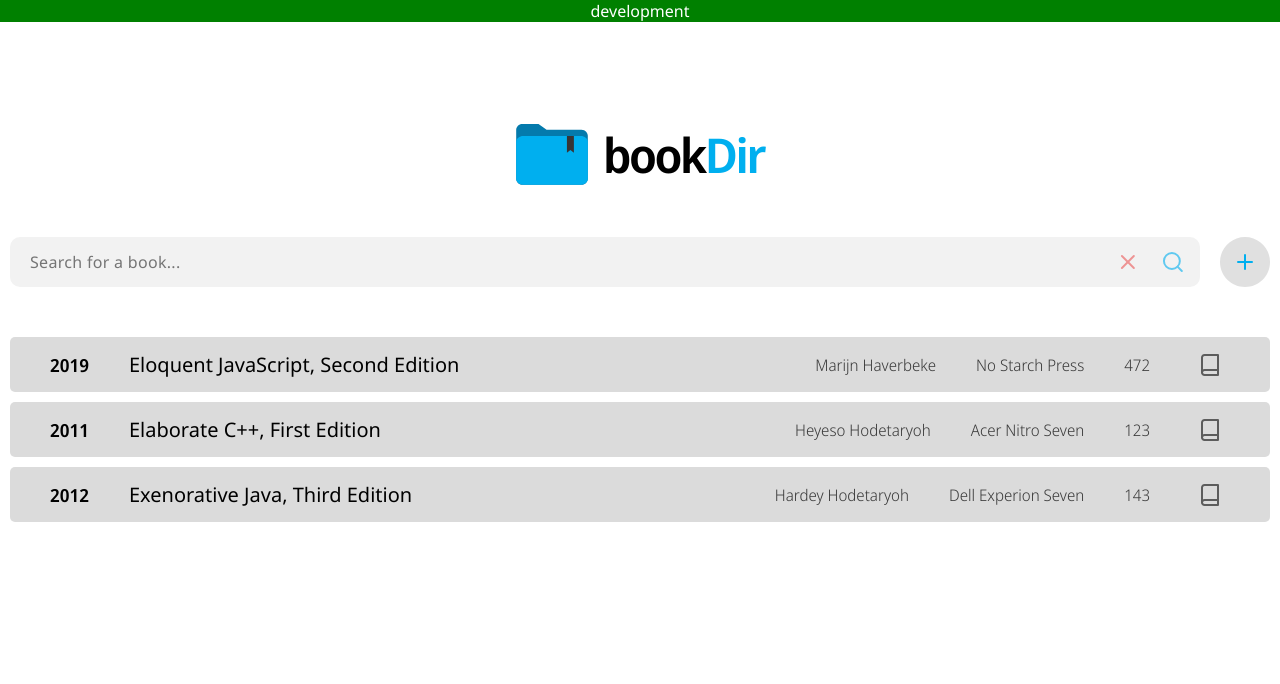
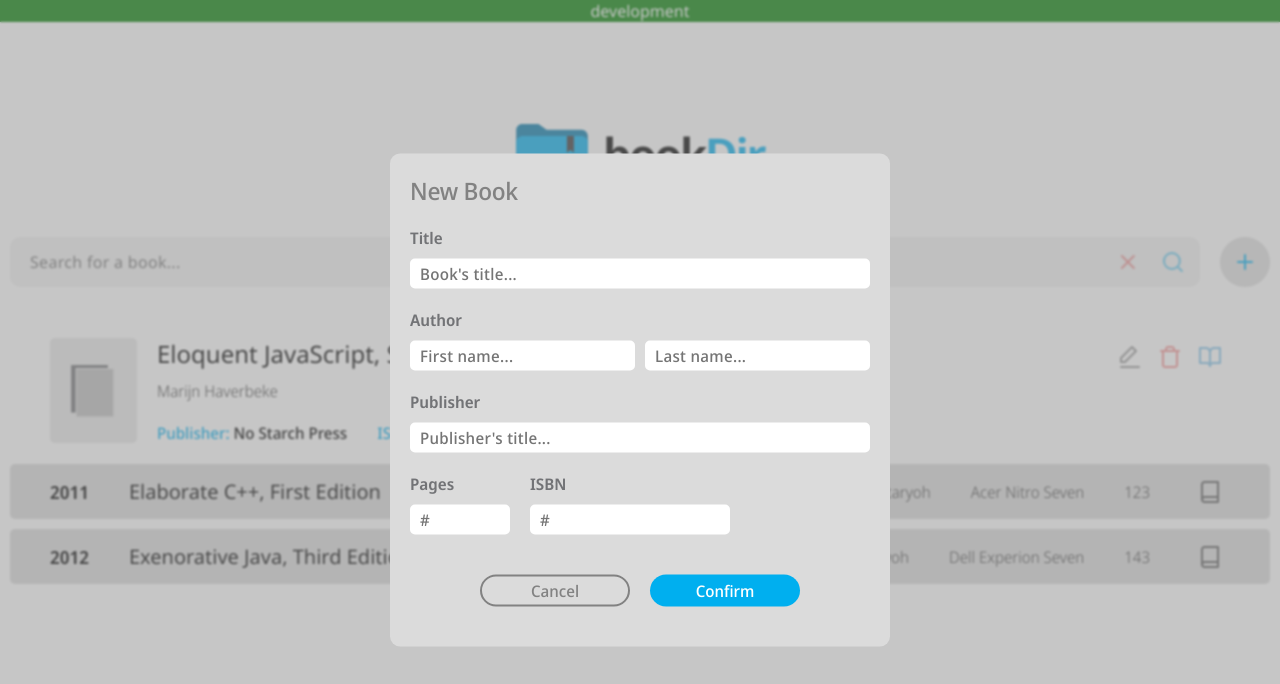
Before and after one commit to Heyeso/bookDir, a React (Create React App) app: page / in a window 1280 px wide. Both pictures are taken after a click on the button "Add new book.". Shown: the top 684 px of the page. Built offline with nearby package versions, Linux system fonts and the light colour scheme.

Commit message:
Feat: update and connnect card component

```diff
--- a/src/pages/Home/components/addnewbook.button.tsx
+++ b/src/pages/Home/components/addnewbook.button.tsx
@@ -18,10 +18,11 @@ const ButtonContainer = styled.button`
 `;
 interface Props {
   title?: string | undefined;
+  onClick?: () => void;
 }
 function AddNewBook({title, ...rest}: Props) {
   return (
-    <ButtonContainer title={title}>
+    <ButtonContainer title={title} {...rest}>
       <svg
         className="button"
         width={50}
--- a/src/pages/Home/homepage.tsx
+++ b/src/pages/Home/homepage.tsx
@@ -72,11 +72,11 @@ const testBook: AddBookVM[] = [
   },
 ];
 const EMPTY = "";
-const RESET_ITEM = -1;
+const RESET_ITEM = 0;
 function HomePage() {
   const [currentItem, setCurrentItem] = useState(RESET_ITEM);
   const [search, setSearch] = useState(EMPTY);
-
+  const [newbook, setNewbook] = useState(false);
   return (
     <PageContainer>
       <LogoContainer>
@@ -87,18 +87,15 @@ function HomePage() {
       </LogoContainer>
       <SearchContainer>
         <SearchBar search={search} setSearch={setSearch} />
-        <AddNewBook title="Add new book." />
+        <AddNewBook title="Add new book." onClick={() => setNewbook(true)}/>
+        {newbook && <Card1 tag={CardType.NewBook} setOpen={setNewbook}/>}
       </SearchContainer>
       <BookListContainer>
         {testBook.map((element, index) => (
           <BookItem
             key={index}
             book={element}
-            onClick={() =>
-              currentItem === index
-                ? setCurrentItem(RESET_ITEM)
-                : setCurrentItem(index)
-            }
+            onClick={() => setCurrentItem(index)}
             open={currentItem === index}
           />
         ))}
--- a/src/pages/Home/reusable/button1.tsx
+++ b/src/pages/Home/reusable/button1.tsx
@@ -6,6 +6,7 @@ interface Props {
   children: ReactNode;
   tag: ButtonType;
   className?: string
+  onClick?: (e: any) => void;
 }
 
 const ButtonComponent = styled.button<Props>`
--- a/src/pages/Home/reusable/card1.tsx
+++ b/src/pages/Home/reusable/card1.tsx
@@ -5,6 +5,7 @@ import Button1, { ButtonType } from "./button1";
 
 interface Props {
   tag: CardType;
+  setOpen: (edit: boolean) => void;
 }
 
 export enum CardType {
@@ -13,7 +14,32 @@ export enum CardType {
   DeleteBook = "deletebook",
 }
 
-const CardComponent = styled.section<Props>`
+const Bg = styled.div`
+  position: fixed;
+  width: 100%;
+  height: 100%;
+  top: 0;
+  left: 0;
+  background-color: #91919183;
+  z-index: 50;
+  backdrop-filter: blur(1px);
+
+  /* imporve performance of blur filter */
+  -webkit-backface-visibility: hidden;
+  -webkit-perspective: 1000;
+  -webkit-transform: translate3d(0, 0, 0);
+  -webkit-transform: translateZ(0);
+  backface-visibility: hidden;
+  perspective: 1000;
+  transform: translate3d(0, 0, 0);
+  transform: translateZ(0);
+`;
+const CardComponent = styled.section`
+  position: fixed;
+  top: 50%;
+  left: 50%;
+  transform: translate(-50%, -50%);
+  z-index: 100;
   box-sizing: border-box;
   max-width: 500px;
   margin: 0;
@@ -101,7 +127,7 @@ const CardComponent = styled.section<Props>`
 `;
 
 const EMPTY = "";
-function Card1({ ...rest }: Props) {
+function Card1({ setOpen, ...rest }: Props) {
   const [title, setTitle] = useState(EMPTY);
   const [author, setAuthor] = useState({ fname: EMPTY, lname: EMPTY });
   const [publisher, setPublisher] = useState(EMPTY);
@@ -183,7 +209,11 @@ function Card1({ ...rest }: Props) {
               />
             </div>
             <div className="card-button">
-              <Button1 className="cancel-button" tag={ButtonType.Gray}>
+              <Button1
+                className="cancel-button"
+                tag={ButtonType.Gray}
+                onClick={() => setOpen(false)}
+              >
                 Cancel
               </Button1>
               <Button1 tag={ButtonType.Blue}>
@@ -200,7 +230,11 @@ function Card1({ ...rest }: Props) {
               Are you sure you want to <span>DELETE</span> this book?
             </p>
             <div className="card-button">
-              <Button1 className="cancel-button" tag={ButtonType.Gray}>
+              <Button1
+                className="cancel-button"
+                tag={ButtonType.Gray}
+                onClick={() => setOpen(false)}
+              >
                 Cancel
               </Button1>
               <Button1 tag={ButtonType.Red}>Delete</Button1>
@@ -211,7 +245,14 @@ function Card1({ ...rest }: Props) {
         return <></>;
     }
   };
-  return <CardComponent {...rest}>{cardFn(rest.tag)}</CardComponent>;
+
+
+  return (
+    <>
+      <CardComponent {...rest}>{cardFn(rest.tag)}</CardComponent>
+      <Bg></Bg>
+    </>
+  );
 }
 
 export default Card1;
```
